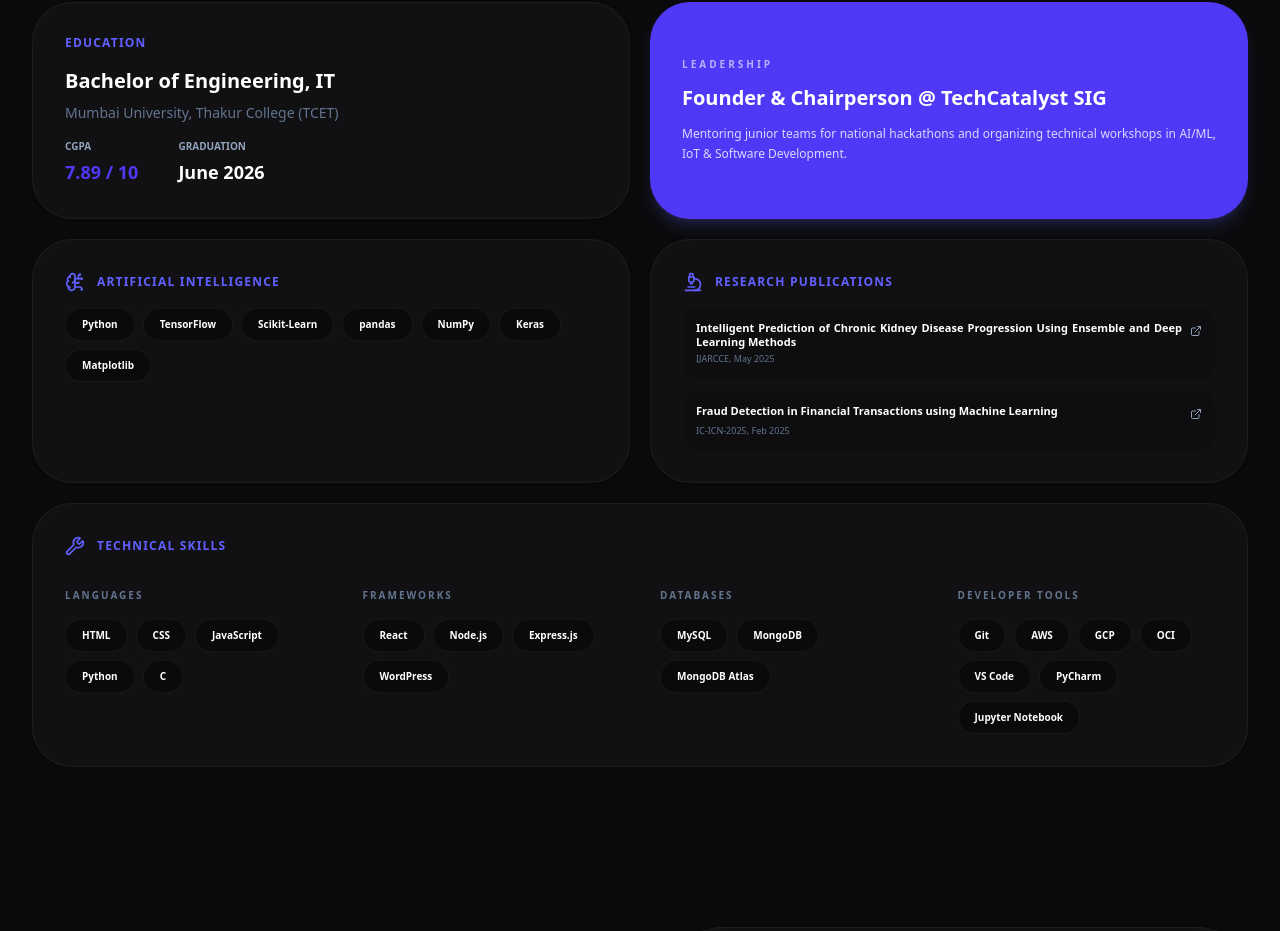
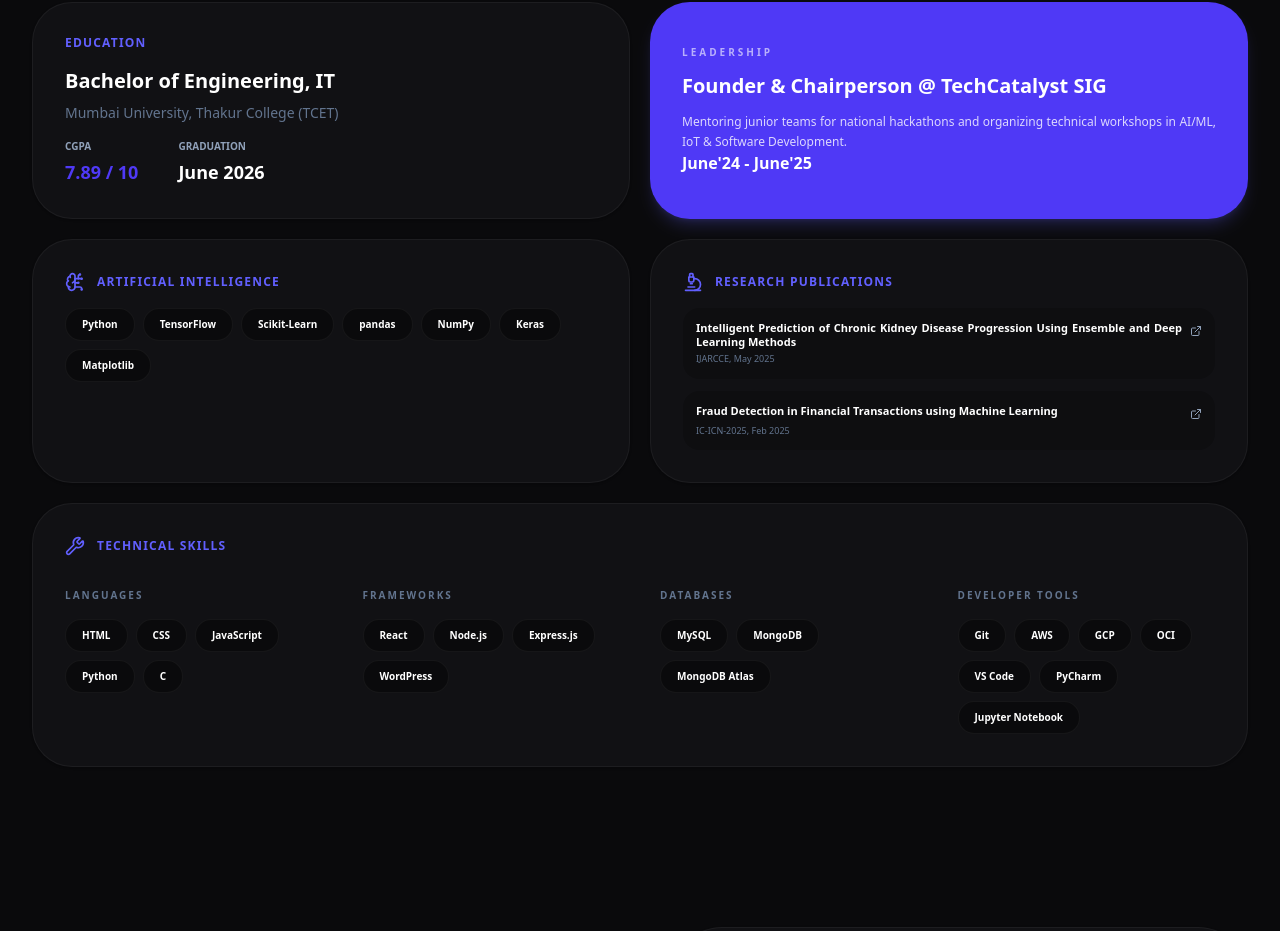
Before and after one commit to MannJadhav/Personal-Portfolio, a React (Vite) app: page / in a window 1280 px wide. Shown: the part 3327-4258 px from the top of the page. Built offline with nearby package versions, Linux system fonts and the light colour scheme.

Commit message:
Include date range for leadership position
Added date range for leadership role in TechCatalyst SIG.

```diff
--- a/src/App.tsx
+++ b/src/App.tsx
@@ -717,6 +717,7 @@ const App = () => {
               <h4 className="text-[10px] font-black uppercase tracking-[0.3em] opacity-60 mb-3 text-white">Leadership</h4>
               <h3 className="text-xl font-black mb-3">Founder & Chairperson @ TechCatalyst SIG</h3>
               <p className="text-xs opacity-80 leading-relaxed font-medium text-justify">Mentoring junior teams for national hackathons and organizing technical workshops in AI/ML, IoT & Software Development.</p>
+              <b><h6>June'24 - June'25</h6></b>
             </div>
 
             <div className="md:col-span-2 p-8 rounded-[40px] bg-[#111114] border border-white/5 shadow-sm">
```
